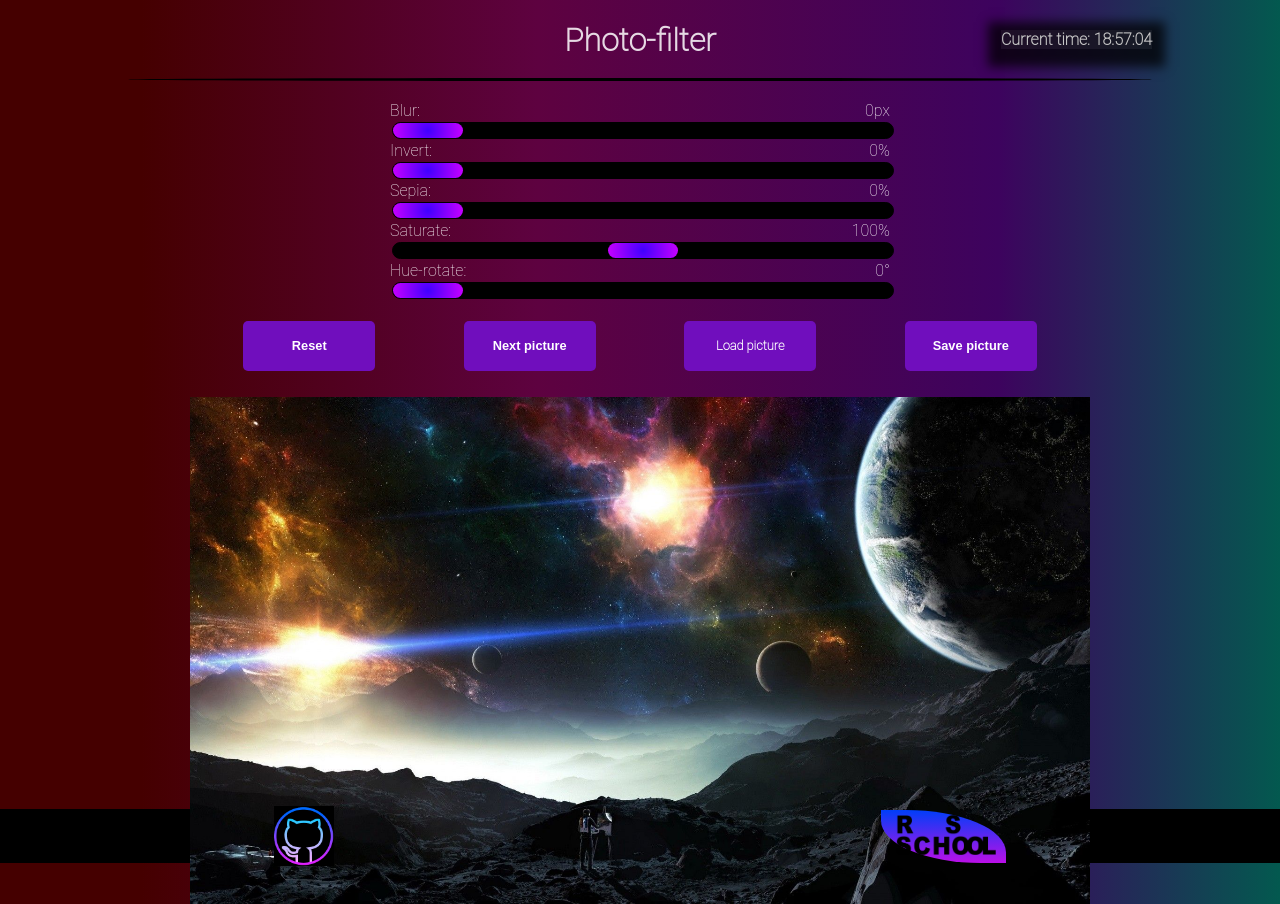
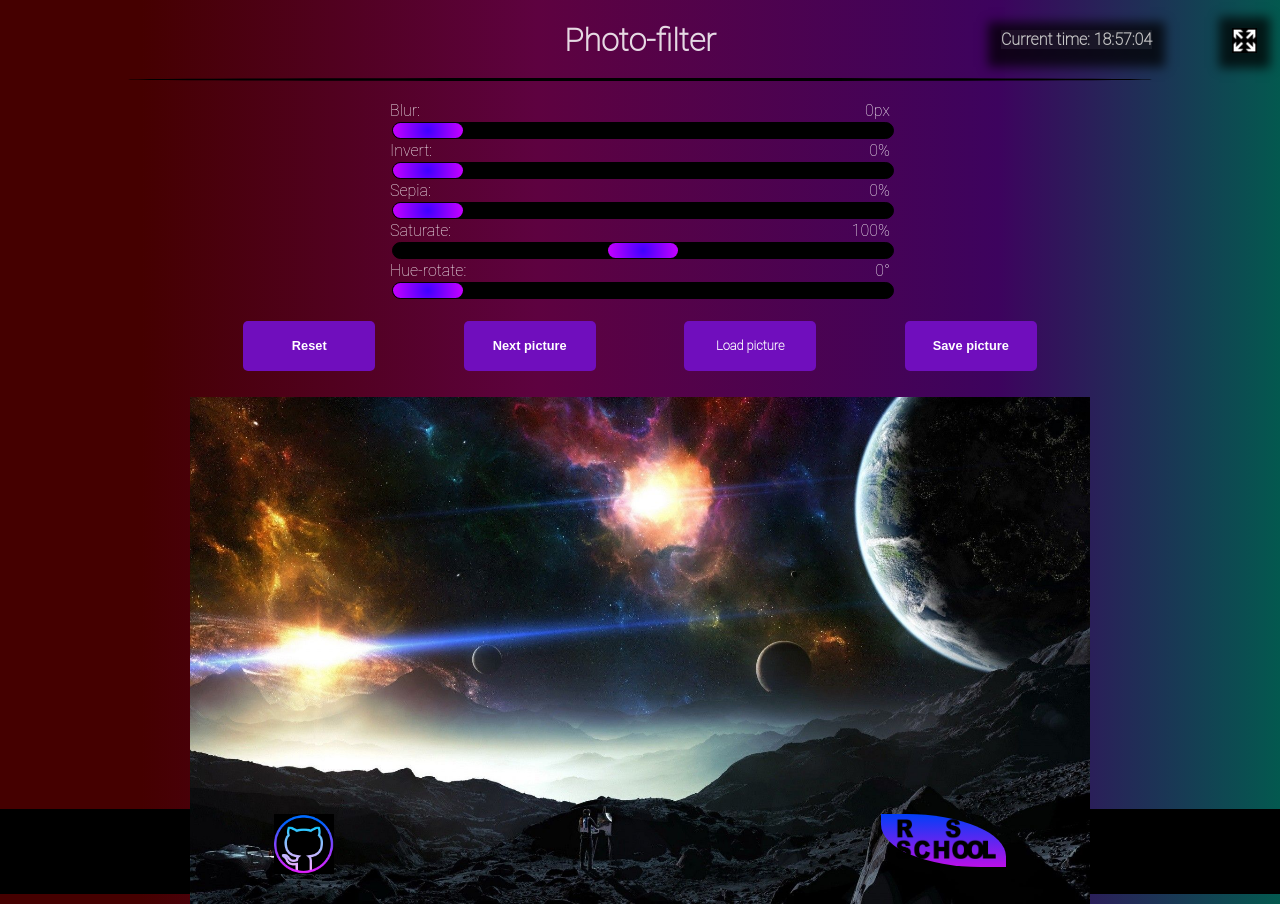
Before and after one commit to bulletxenus/photo-filter, a website built with webpack: page photo-filter/src/index.html in a window 1280 px wide. Built offline with nearby package versions, Linux system fonts and the light colour scheme.

Commit message:
feat: add fullscreen button

```diff
--- /dev/null
+++ b/photo-filter/src/js/FullScreen.js
@@ -0,0 +1,33 @@
+import createHTML from './createHtml'
+import fsopen from '../assets/fsopen.png'
+import fsclose from '../assets/fsclose.png'
+
+export default class FullScreen {
+    constructor(parent) {
+        this.addFullScreenButton(parent);
+        this.openClose();
+    }
+
+    addFullScreenButton(parent) {
+        this.button = createHTML('img', 'header__fullscreen-button', parent);
+        this.button.classList.add('open');
+        this.button.src = fsopen;
+    }
+
+    openClose() {
+        this.button.addEventListener('click', () => {
+            if (this.button.classList.contains('close')) {
+                this.button.classList.remove('close');
+                this.button.classList.add('open')
+                this.button.src = fsopen;
+                document.exitFullscreen();
+            } else if (this.button.classList.contains('open')) {
+                this.button.classList.remove('open');
+                this.button.classList.add('close');
+                this.button.src = fsclose;
+                document.documentElement.requestFullscreen()
+            }
+        })
+    }
+
+}
--- a/photo-filter/src/js/index.js
+++ b/photo-filter/src/js/index.js
@@ -16,6 +16,7 @@ import DownloadObserver from './Buttons/DownloadObserver'
 import NextObserver from './Buttons/NextObserver'
 import rsLogo from '../assets/rs_school.png';
 import Clock from './Clock'
+import FullScreen from './FullScreen'
 
 class PhotoFilterApp {
     constructor() {
@@ -36,6 +37,7 @@ class PhotoFilterApp {
         const headerTitle = createHtml('h1', 'header__title', this.header);
         headerTitle.innerText = 'Photo-filter';
         const headerClock = new Clock(this.header)
+        const fs = new FullScreen(this.header)
     }
 
     createMain() {
--- a/photo-filter/src/styles/footer.sass
+++ b/photo-filter/src/styles/footer.sass
@@ -1,12 +1,12 @@
 
 .footer
   width: 100%
-  height: 6.8vh
+  height: 10vh
   background: $footerBackground
   display: flex
   justify-content: space-around
-  align-items: center
-  padding: 0
+  align-items: flex-start
+  padding: 5px 0 0 0
 
   .footer__github-link
     width: 60px
--- a/photo-filter/src/styles/header.sass
+++ b/photo-filter/src/styles/header.sass
@@ -24,6 +24,23 @@
     align-items: center
     transition: all 0.3s
 
+  .header__fullscreen-button
+    width: 25px
+    height: 25px
+    position: absolute
+    right: 23px
+    top: 28px
+    -webkit-box-shadow: 0px 2px 10px 16px rgba(0, 0, 0, 0.73)
+    -moz-box-shadow: 0px 2px 10px 16px rgba(0, 0, 0, 0.73)
+    box-shadow: 0px 2px 10px 13px rgba(0, 0, 0, 0.73)
+    transition: all 0.3s
+
+  .header__fullscreen-button:hover
+    transform: scale(1.1)
+    cursor: pointer
+
+
+
 .header:before
   content: ''
   position: absolute
--- a/photo-filter/src/styles/style.sass
+++ b/photo-filter/src/styles/style.sass
@@ -6,3 +6,4 @@ body
   padding: 0
   background: black
   background: linear-gradient(90deg, rgba(69,0,0,1) 11%, rgba(94,2,64,1) 42%, rgba(61,3,94,1) 78%, rgba(3,89,79,1) 100%)
+  overflow: hidden
```
Also changed, not shown: photo-filter/dist/assets/fsclose.png (added), photo-filter/dist/assets/fsopen.png (added), photo-filter/dist/main.bundle.js, photo-filter/src/assets/fsclose.png (added), photo-filter/src/assets/fsopen.png (added).
